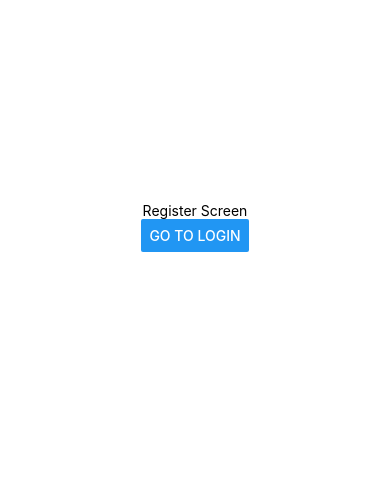
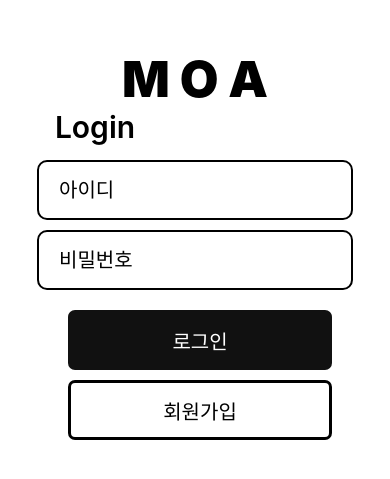
Before and after one commit to ImGdevel/Cafe-Moa, a React Native app: screen /Register in a window 390 px wide. Shown: the part 195-674 px from the top of the page. Built offline with nearby package versions, Linux system fonts and the light colour scheme.

Commit message:
Auth UI Set

```diff
--- a/App.js
+++ b/App.js
@@ -4,6 +4,7 @@ import { NavigationContainer } from "@react-navigation/native";
 import { createNativeStackNavigator } from "@react-navigation/native-stack";
 import { createBottomTabNavigator } from "@react-navigation/bottom-tabs";
 
+import StartPageScreen from "./screens/Auth/StartPage"
 import LoginScreen from "./screens/Auth/Login"
 import RegisterScreen from "./screens/Auth/Register"
 import HomeScreen from "./screens/Home/Home";
@@ -19,6 +20,11 @@ export default function App() {
   return (
     <NavigationContainer>
       <Stack.Navigator>
+        <Stack.Screen
+          name="Start"
+          component={StartPageScreen}
+          options={{headerShown: false}}
+        />
         {/*______로그인 페이지________*/}
         <Stack.Screen
           name="Auth"
@@ -27,9 +33,9 @@ export default function App() {
         />
 
         {/*____본격적으로 앱 내용________*/}
-        <Stack.Screen name="InApp">
+        <Stack.Screen name="InApp" options={{headerShown: false}}>
           {() => (
-            <Tab.Navigator screenOptions={{ headerShown: false }}>
+            <Tab.Navigator screenOptions={{headerShown: false}}>
             <Tab.Screen name="First">
               {Home}
             </Tab.Screen>
@@ -62,20 +68,23 @@ const Auth = () => {
 };
 
 const Home = () => {
+  return(
     <Stack.Navigator>
       <Stack.Screen name="Settings" component={SettingsScreen}/>
-    <Stack.Screen name="Profile" component={ProfileScreen} />
+      <Stack.Screen name="Profile" component={ProfileScreen}/>
     </Stack.Navigator>
+  )
+
 }
 
 const Temp = () => {
+  return(
     <Stack.Navigator>
       <Stack.Screen name="Home" component={HomeScreen} />
       <Stack.Screen name="Details" component={DetailsScreen} />
     </Stack.Navigator>
+  )
 }
-
-
 
 const styles = StyleSheet.create({
   container: {
--- a/package.json
+++ b/package.json
@@ -16,7 +16,8 @@
     "expo-status-bar": "~1.4.0",
     "firebase": "8.2.3",
     "react": "18.0.0",
-    "react-native": "0.69.5",
+    "react-native": "^0.69.5",
+    "react-native-gesture-handler": "^2.6.2",
     "react-native-responsive-screen": "^1.4.2",
     "react-native-screens": "^3.17.0"
   },
--- a/screens/Auth/Login.js
+++ b/screens/Auth/Login.js
@@ -1,5 +1,4 @@
 import React from 'react';
-
 import {
   StyleSheet,
   View,
@@ -10,38 +9,109 @@ import {
   KeyboardAvoidingView,
 } from 'react-native';
 
-function LoginScreen({navigation: {navigate}}) {
+function LogInScreen({navigation}) {
+
+    function GoToRgisterScreen(){
+      navigation.navigate('Register')
+    }
+    function GoToHomeScreen(){
+      navigation.navigate('InApp')
+    }
+
   return (
-    <View style={styles.container}>
-      <Text>Hi</Text>
-      <View style={styles.topArea}>
-      <Text>Hello</Text>
-      </View>
-      <View style={styles.textArea}>
+    <KeyboardAvoidingView style={styles.container} >
+      <View style={{flex: 1}}></View>
+      <View style={styles.contentArea}>
+        <View style={styles.titleText}><Text style={{ fontWeight: "900", fontSize: 50 }}> M O A </Text></View>
+        <View style={styles.subTitleText}><Text style={{ fontWeight: "600", fontSize: 30 }}> Login </Text></View>
+
+        <View style={styles.formArea}>
+          <TextInput style={styles.textBox} placeholder={'아이디'}></TextInput>
+          <TextInput style={styles.textBox} placeholder={'비밀번호'}></TextInput>
+        </View>
+
+        <View style={styles.btnArea}>
+          <TouchableOpacity style={styles.btnLogin} onPress = {GoToHomeScreen}>
+            <Text style={{ color: 'white', fontSize: 20,}}>로그인</Text>
+          </TouchableOpacity>
+          <TouchableOpacity style={styles.btnRegister} onPress = {GoToRgisterScreen}>
+            <Text style={{ color: 'black', fontSize: 20, }}>회원가입</Text>
+          </TouchableOpacity>
+        </View>
 
       </View>
-    </View>
+      <View style={{flex: 1}}></View>
+    </KeyboardAvoidingView>
   );
 }
 
 const styles = StyleSheet.create({
   container: {
     flex: 1,
-    backgroundColor: 'green',
+    flexDirection: 'column',
+    backgroundColor: '#fff',
+    alignItems: 'center',
+  },
+  contentArea: {
+    width: '90%',
+    height: 500,
+    borderRadius: 20,
+    justifyContent: 'center',
+    alignItems: 'center',
+    backgroundColor: "#fff",
+  },
+  titleText: {
+    marginTop: 0,
+
+  },
+  subTitleText: {
+    paddingRight: 200,
+  },
+
+  formArea: {
+    marginVertical: 10,
     alignItems: 'center',
     justifyContent: 'center',
+    width: '90%',
   },
-  topArea: {
-    flex: 1,
-    backgroundColor: 'blue',
+  btnArea: {
+    width: '75%',
+    height: 100,
+  },
+  btnLogin: {
+    margin: 5,
+    width: '100%',
+    height: 60,
+    borderRadius: 7,
+    justifyContent: 'center',
     alignItems: 'center',
+    backgroundColor: '#111111',
+  },
+  btnRegister: {
+    margin: 5,
+    width: '100%',
+    height: 60,
+    borderRadius: 7,
+    borderWidth: 3,
+    borderColor: 'black',
     justifyContent: 'center',
+    alignItems: 'center',
+    backgroundColor: 'white',
   },
-  textArea: {
-    flex: 1,
-    backgroundColor: 'red',
-    alignItems: 'center',
-    justifyContent: 'center',
+  btnText:{
+    color: 'white',
+    fontSize: 20,
   },
+  textBox: {
+    marginVertical: 5,
+    width: '100%',
+    height: 60,
+    borderWidth: 2,
+    borderColor: 'black',
+    borderRadius: 10,
+    paddingHorizontal: 20,
+    backgroundColor: '#fff',
+    fontSize: 20,
+  }
 });
-export default LoginScreen;
+export default LogInScreen;
--- a/screens/Auth/Register.js
+++ b/screens/Auth/Register.js
@@ -1,25 +1,117 @@
-import * as React from 'react';
-import { Button, View, Text, StyleSheet } from 'react-native';
+import React from 'react';
+import {
+  StyleSheet,
+  View,
+  Text,
+  Image,
+  TouchableOpacity,
+  TextInput,
+  KeyboardAvoidingView,
+} from 'react-native';
 
-function RegisterScreen({ navigation }) {
+function RegisterScreen({navigation}) {
+
+  function GoToRgisterScreen(){
+    navigation.navigate('Register')
+  }
+  function GoToHomeScreen(){
+    navigation.navigate('InApp')
+  }
+
 return (
-    <View style={styles.container}>
-      <Text>Register Screen</Text>
-      <Button
-        title="Go to Login"
-        onPress={() => navigation.navigate('Login')}
-      />
+  <KeyboardAvoidingView style={styles.container} >
+    <View style={{flex: 1}}></View>
+    <View style={styles.contentArea}>
+      <View style={styles.titleText}><Text style={{ fontWeight: "900", fontSize: 50 }}> M O A </Text></View>
+      <View style={styles.subTitleText}><Text style={{ fontWeight: "600", fontSize: 30 }}> Sing Up </Text></View>
+
+      <View style={styles.formArea}>
+        <TextInput style={styles.textBox} placeholder={'아이디'}></TextInput>
+        <TextInput style={styles.textBox} placeholder={'이메일'}></TextInput>
+        <TextInput style={styles.textBox} placeholder={'비밀번호'}></TextInput>
+        <TextInput style={styles.textBox} placeholder={'비밀번호 재확인'}></TextInput>
       </View>
+
+      <View style={styles.btnArea}>
+        <TouchableOpacity style={styles.btnLogin} onPress = {GoToHomeScreen}>
+          <Text style={{ color: 'white', fontSize: 20,}}>회원가입</Text>
+        </TouchableOpacity>
+      </View>
+
+    </View>
+    <View style={{flex: 1}}></View>
+  </KeyboardAvoidingView>
 );
 }
 
 const styles = StyleSheet.create({
 container: {
   flex: 1,
+  flexDirection: 'column',
   backgroundColor: '#fff',
   alignItems: 'center',
+},
+contentArea: {
+  width: '90%',
+  height: 560,
+  borderRadius: 20,
   justifyContent: 'center',
+  alignItems: 'center',
+  backgroundColor: "#fff",
 },
+titleText: {
+  marginTop: 0,
+
+},
+subTitleText: {
+  paddingRight: 200,
+},
+
+formArea: {
+  marginVertical: 10,
+  alignItems: 'center',
+  justifyContent: 'center',
+  width: '90%',
+},
+btnArea: {
+  width: '75%',
+  height: 100,
+},
+btnLogin: {
+  margin: 5,
+  width: '100%',
+  height: 60,
+  borderRadius: 7,
+  justifyContent: 'center',
+  alignItems: 'center',
+  backgroundColor: '#111111',
+},
+btnRegister: {
+  margin: 5,
+  width: '100%',
+  height: 60,
+  borderRadius: 7,
+  borderWidth: 3,
+  borderColor: 'black',
+  justifyContent: 'center',
+  alignItems: 'center',
+  backgroundColor: 'white',
+},
+btnText:{
+  color: 'white',
+  fontSize: 20,
+},
+textBox: {
+  marginVertical: 5,
+  width: '100%',
+  height: 60,
+  borderWidth: 2,
+  borderColor: 'black',
+  borderRadius: 10,
+  paddingHorizontal: 20,
+  backgroundColor: '#fff',
+  fontSize: 20,
+}
 });
 
 export default RegisterScreen;
--- /dev/null
+++ b/screens/Auth/StartPage.js
@@ -0,0 +1,38 @@
+import React, {useEffect, useState} from 'react';
+import {View, StyleSheet, Image } from 'react-native';
+
+function StartPageScreen({ navigation }) {
+
+    useEffect(()=>{
+        setTimeout(() => GoToLoginScreen(), 1000);
+     }, []);
+
+    function GoToLoginScreen(){
+        navigation.navigate('Auth')
+    }
+
+  return (
+     <View style={styles.container}>
+        <View style={styles.iconArea}>
+            <Image style={{width: '55%', resizeMode: 'contain'}} source={require('../../assets/IconMoa.png')} />
+        </View>
+    </View>
+  );
+}
+
+const styles = StyleSheet.create({
+  container: {
+    flex: 1,
+    backgroundColor: '#000',
+    justifyContent: 'center',
+  },
+  iconArea: {
+    justifyContent: 'center',
+    alignItems: 'center',
+  },
+  iconImage: {
+    width: 80,
+  }
+});
+
+export default StartPageScreen;
--- a/screens/Home/Settings.js
+++ b/screens/Home/Settings.js
@@ -3,10 +3,10 @@ import { Button, View, Text, StyleSheet } from 'react-native';
 
 function SettingsScreen({ navigation }) {
   return (
-    <View style={{ flex: 1, alignItems: 'center', justifyContent: 'center' }}>
-      <Text>Settings Screen</Text>
+    <View style={styles.container}>
+      <Text>Settings Screen~</Text>
       <Button
-        title="Go to Profile"
+        title="Go to Profile!"
         onPress={() => navigation.navigate('Profile')}
       />
     </View>
```
Also changed, not shown: screens/Home/SignUp.js (deleted, +0 -27 lines), assets/IconMoa.png (added), 1 other file (tests, documents, lock files or other folders). Lines whose indentation alone changed are shown as unchanged.
